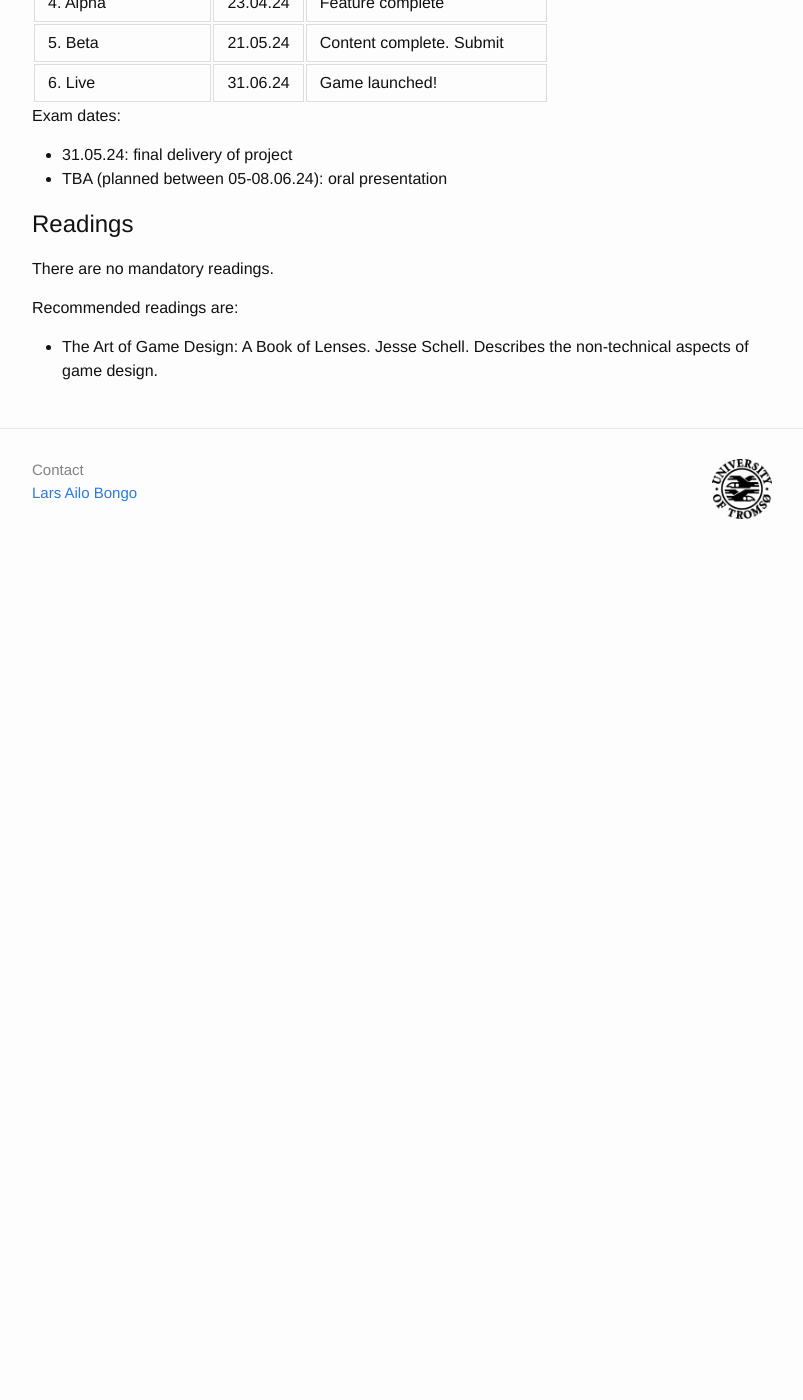
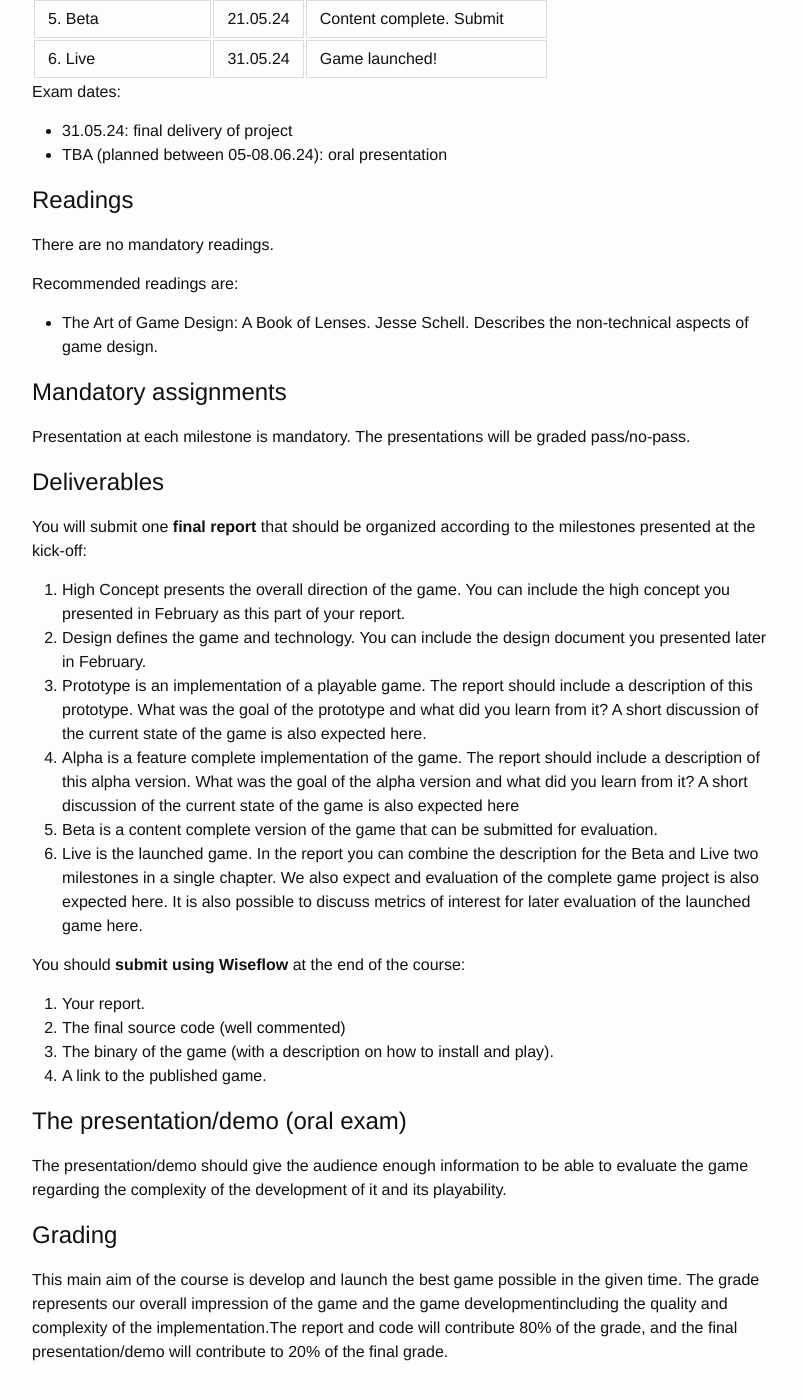
Before and after one commit to uit-gamelab-s24/uit-gamelab-s24.github.io, a Jekyll site: the page built from index.md, in a window 1280 px wide and 1400 px high, scrolled down 2402 px. Shown: the whole window, without its empty margins (238-1041 px from the left). Built offline with Jekyll 4.4.1, drawn with Linux system fonts in a browser that asks for light colours; our own code applies the rules of GitHub Pages for plain Markdown files; before the commit the page ends 2966 px from its top, so only the background shows below that; some of the changed text lies outside the part shown.

Commit message:
Update index.md

```diff
--- a/index.md
+++ b/index.md
@@ -71,7 +71,7 @@ Project milestones (note that all dates are based on GameLab 1 and will be chang
 | 3. Prototype          | 19.03.24 | Playable game |
 | 4. Alpha              | 23.04.24 | Feature complete |
 | 5. Beta               | 21.05.24 | Content complete. Submit |
-| 6. Live               | 31.06.24 | Game launched! |
+| 6. Live               | 31.05.24 | Game launched! |
 
 Exam dates:
 * 31.05.24: final delivery of project
@@ -83,3 +83,31 @@ There are no mandatory readings.
 
 Recommended readings are:
 * The Art of Game Design: A Book of Lenses. Jesse Schell. Describes the non-technical aspects of game design.
+
+## Mandatory assignments
+
+Presentation at each milestone is mandatory. The presentations will be graded pass/no-pass.
+
+## Deliverables
+
+You will submit one **final report** that should be organized according to the milestones presented at the kick-off:
+1.	High Concept presents the overall direction of the game. You can include the high concept you presented in February as this part of your report.
+2.	Design defines the game and technology. You can include the design document you presented later in February.
+3.	Prototype is an implementation of a playable game. The report should include a description of this prototype. What was the goal of the prototype and what did you learn from it? A short discussion of the current state of the game is also expected here.
+4.	Alpha is a feature complete implementation of the game. The report should include a description of this alpha version. What was the goal of the alpha version and what did you learn from it? A short discussion of the current state of the game is also expected here
+5.	Beta is a content complete version of the game that can be submitted for evaluation.
+6.	Live is the launched game. In the report you can combine the description for the Beta and Live two milestones in a single chapter. We also expect and evaluation of the complete game project is also expected here. It is also possible to discuss metrics of interest for later evaluation of the launched game here.
+
+You should **submit using Wiseflow** at the end of the course:
+1. Your report.
+2. The final source code (well commented)
+3. The binary of the game (with a description on how to install and play).
+4. A link to the published game.
+
+## The presentation/demo (oral exam)
+
+The presentation/demo should give the audience enough information to be able to evaluate the game regarding the complexity of the development of it and its playability.
+
+## Grading
+
+This main aim of the course is develop and launch the best game possible in the given time. The grade represents our overall impression of the game and the game developmentincluding the quality and complexity of the implementation.The report and code will contribute 80% of the grade, and the final presentation/demo will contribute to 20% of the final grade.
```
Also changed, not shown: other parts of index.md (+1 -1 lines).
